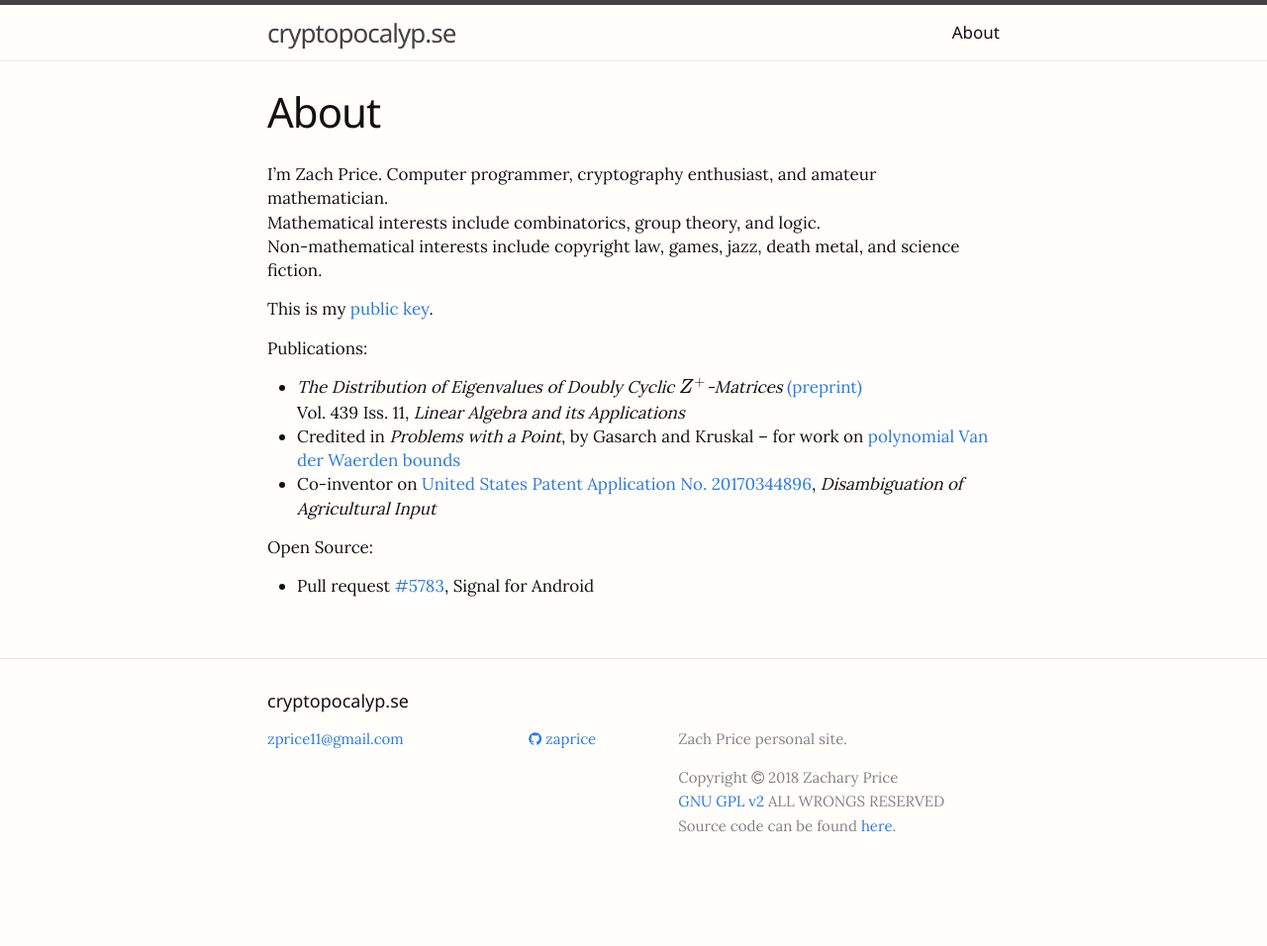
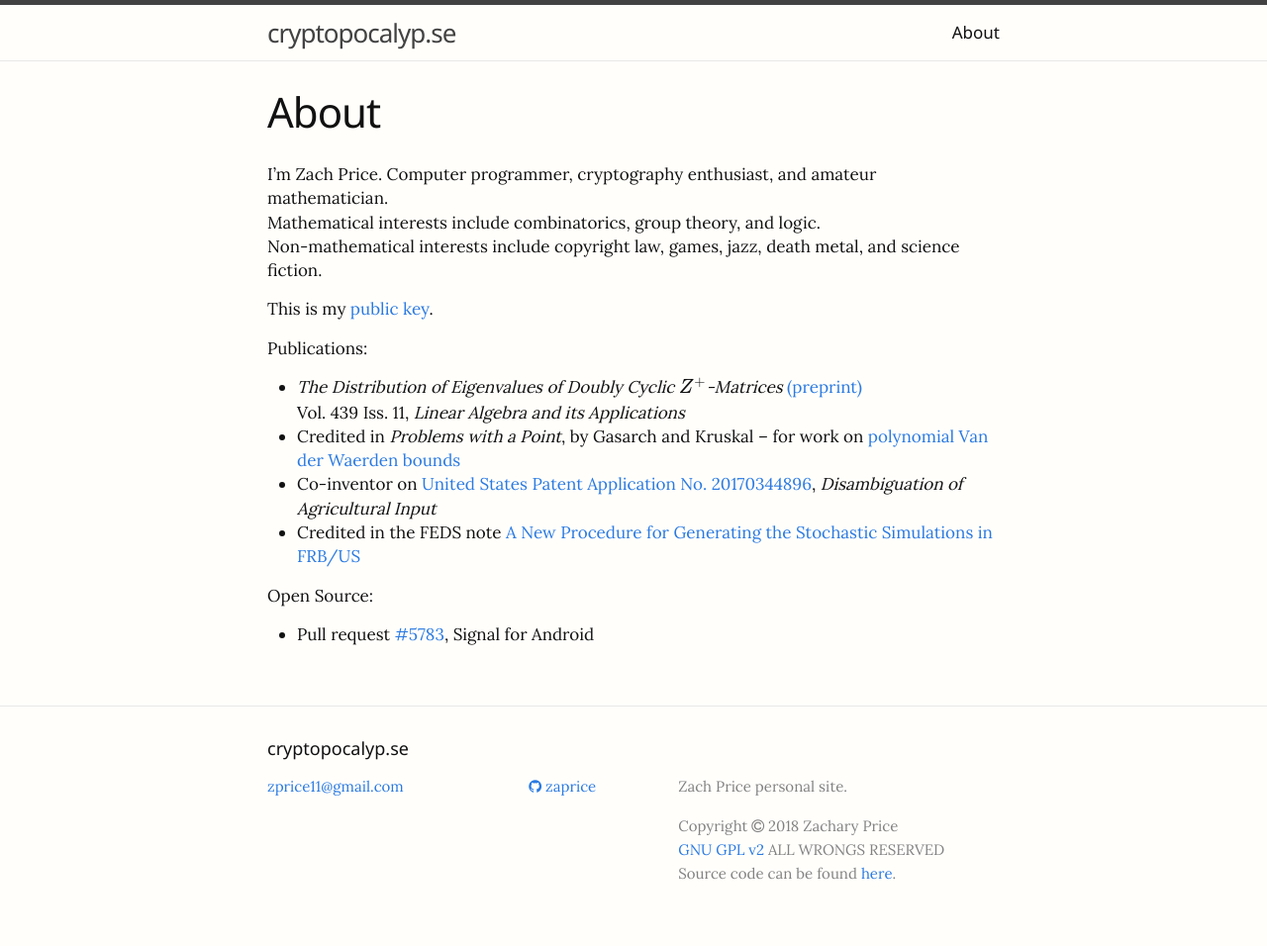
Before and after one commit to zaprice/cryptocalyp.se, a Jekyll site: the page built from about.markdown, in a window 1280 px wide. Shown: the whole page at 99% size. Built offline with Jekyll 4.4.1, drawn with Linux system fonts in a browser that asks for light colours; nearby versions of some CDN libraries; before the commit the page ends 907 px from its top, so only the background shows below that.

Commit message:
checking in some edits I made a while ago, apparently

```diff
--- a/_posts/2016-07-18-erdos-turan.markdown
+++ b/_posts/2016-07-18-erdos-turan.markdown
@@ -19,7 +19,7 @@ Only a sequence with a sufficiently dense tail could have divergent reciprocal s
 the conjecture states that you cannot construct such a sequence without necessarily including an arithmetic progression of every length.
 The contrapositive provides an upper bound for the density of sequences that do not contain arbitrary arithmetic progressions as they must be less dense than large sets.
 
-As a combinatorial statement about arithmetic progressions, the conjecture is closely related to theorems of [Van der Waerden](https://en.wikipedia.org/wiki/Van_der_Waerden's_theorem) and [Szemerédi](https://en.wikipedia.org/wiki/Szemer%C3%A9di's_theorem).
+As a combinatorial statement about arithmetic progressions, the conjecture is closely related to theorems of [van der Waerden](https://en.wikipedia.org/wiki/Van_der_Waerden's_theorem) and [Szemerédi](https://en.wikipedia.org/wiki/Szemer%C3%A9di's_theorem).
 We will show that it is a strictly stronger version of Szemerédi's theorem.
 
 First, we sketch the prototype that inspires this proof.
--- a/_posts/2018-08-25-polyvdw-background.markdown
+++ b/_posts/2018-08-25-polyvdw-background.markdown
@@ -14,7 +14,7 @@ Starting with a progression like $$\{a_0, a_0+r, a_0+2r,\ldots, a_0+kr\}$$ where
 We take some fixed $$d$$ and consider polynomials $$\{p_1,\ldots,p_k\}$$ with all $$p_i(0)=0$$; our new "progression" is $$\{a_0, a_0+p_1(d), a_0+p_2(d),\ldots, a_0+p_k(d)\}$$.
 This leads to the statement of the polynomial van der Waerden theorem:
 
-<span class="theorem">For any positive integers $$c,k$$ and a set $$\{p_1,\ldots,p_k\}$$ of polynomials with $$p_i(0)=0$$, there exists some number $$N=PW(c,\{p_1,\ldots,p_k\})$$ such that any $$c$$-coloring of $$\{1,\ldots,N\}$$ has a monochromatic subset $$\{a_0, a_0+p_1(d), a_0+p_2(d),\ldots, a_0+p_k(d)\}$$ for some $$d$$.</span>
+<span class="theorem">For any positive integers $$c,k$$ and a set $$\{p_1,\ldots,p_k\}\subseteq\Z[x]$$ of polynomials with $$p_i(0)=0$$, there exists some number $$N=PW(c,\{p_1,\ldots,p_k\})$$ such that any $$c$$-coloring of $$\{1,\ldots,N\}$$ has a monochromatic subset $$\{a_0, a_0+p_1(d), a_0+p_2(d),\ldots, a_0+p_k(d)\}$$ for some $$d$$.</span>
 
 This generalizes the standard theorem as the previous arithmetic progression has polynomials $$p_i(x) = ix$$ and $$d=r$$.
 
--- a/about.markdown
+++ b/about.markdown
@@ -17,6 +17,7 @@ Vol. 439 Iss. 11, _Linear Algebra and its Applications_
 * Credited in _Problems with a Point_, by Gasarch and Kruskal -- for work on [polynomial Van der Waerden bounds]({{site.baseurl}}{% post_url 2018-08-26-polyvdw-part-1 %})
 * Co-inventor on [United States Patent Application No. 20170344896](http://appft.uspto.gov/netacgi/nph-Parser?Sect1=PTO1&Sect2=HITOFF&d=PG01&p=1&u=%2Fnetahtml%2FPTO%2Fsrchnum.html&r=1&f=G&l=50&s1=%2220170344896%22),
 _Disambiguation of Agricultural Input_
+* Credited in the FEDS note [A New Procedure for Generating the Stochastic Simulations in FRB/US](https://www.federalreserve.gov/econres/notes/feds-notes/new-procedure-for-generating-the-stochastic-simulations-in-frb-us-20190307.htm)
 
 Open Source:
 
```
